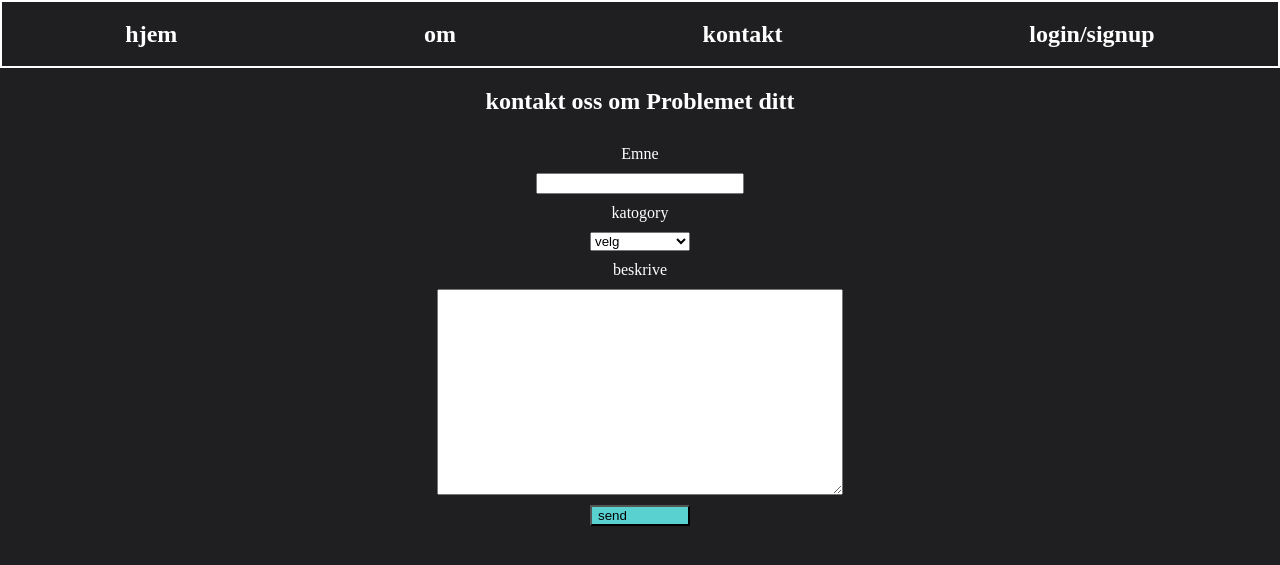
After one commit to AyanleOlow/ticketSystem-flask, a Flask app: template templates/kontakt.html in a window 1280 px wide. The commit adds this page. Shown: the top 565 px of the page. Run offline with Flask 3, Linux system fonts and the light colour scheme; the template is opened without the code that fills it, so the values that code supplies are empty.

Commit message:
jeg style auth pagen og lagde kontakt

```diff
--- /dev/null
+++ b/static/kontakt.css
@@ -0,0 +1,72 @@
+body{
+    margin: 0;
+    background-color: rgb(31, 31, 34);
+    color: white;
+}
+
+
+.navbar{
+    display: flex;
+    border: solid white 2px;
+    height: 8vh;
+    align-items: center;
+    justify-content: space-around;
+    flex-direction: row;
+
+}
+a{
+    color: white;
+    text-decoration: none;
+}
+
+a:hover{
+    display: flex;
+    color: aqua;
+    transform: scale(1.2);
+}
+
+.tittle{
+    display: flex;
+    justify-content: center;
+}
+
+form{
+    display: flex;
+    flex-direction: column;
+    justify-content: center;
+    align-items: center;
+    gap: 10px;
+}
+
+.emne{
+    display: flex;
+    width: 200px;
+}
+
+.kontakt{
+    display: flex;
+    flex-direction: column;
+    align-items: center;
+    justify-content: center;
+    gap: 10px;
+    width: 100%;
+}
+
+
+.katogory{
+    display: flex;
+    width: 100px;
+}
+
+.beskrive{
+    display: flex;
+    width: 400px;
+    height: 200px;
+}
+
+button{
+    display: flex;
+    width: 100px;
+    background-color: rgb(90, 209, 209);
+
+}
--- a/templates/auth.html
+++ b/templates/auth.html
@@ -33,3 +33,7 @@
 
 </body>
 </html>
+
+<script>
+
+</script>
--- a/templates/homepage.html
+++ b/templates/homepage.html
@@ -9,9 +9,9 @@
 <body>
     <section class="navbar">
 
-        <a href="./homepage.html"><h2>hjem</h2></a>
-        <a href=""><h2>statistikk </h2></a>
-        <a href=""><h2>brukere</h2></a>
+        <a href="./homepage.html" target="_blank"><h2>hjem</h2></a>
+        <a href=""><h2> om </h2></a>
+        <a href="./kontakt.html" target="_blank"><h2>kontakt</h2></a>
         <a href="./auth.html" target="_blank"><h2>login/signup</h2></a>
 
     </section>
--- /dev/null
+++ b/templates/kontakt.html
@@ -0,0 +1,50 @@
+<!DOCTYPE html>
+<html lang="en">
+<head>
+    <meta charset="UTF-8">
+    <meta name="viewport" content="width=device-width, initial-scale=1.0">
+    <title>kontakt</title>
+    <link rel="stylesheet" href="../static/kontakt.css">
+</head>
+<body>
+
+    <section class="navbar">
+
+        <a href="./homepage.html" target="_blank"><h2>hjem</h2></a>
+        <a href=""><h2> om </h2></a>
+        <a href="./kontakt.html" target="_blank"><h2>kontakt</h2></a>
+        <a href="./auth.html" target="_blank"><h2>login/signup</h2></a>
+
+    </section>
+
+    <section class="kontakt">
+        <h1 class="tittle">kontakt oss om Problemet ditt</h1>
+        <form action="">
+
+            <label for="">Emne</label>
+            <input class="emne" type="text">
+
+            <label for="">katogory</label>
+            <select id="katogory" class="katogory">
+      <option value="velg">velg</option>
+      <option value="nettsiden">nettsiden</option>
+      <option value="konto">konto</option>
+      <option value="rapporter">rapporter</option>
+    </select>
+
+    <label for="">beskrive</label>
+    <textarea class="beskrive" name="beskrive" id="">
+
+    </textarea>
+
+    <button>send</button>
+
+   </form>
+    </section>
+
+    <section>
+
+    </section>
+
+</body>
+</html>
```
Also changed, not shown: static/auth.css (+61 -25 lines).
